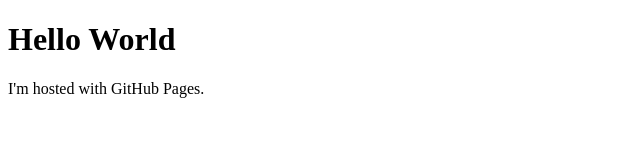
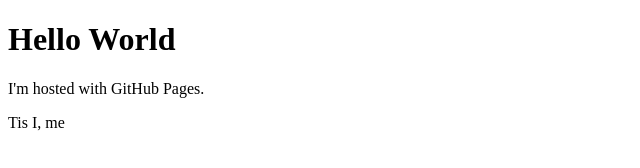
Before and after one commit to knam11/knam11.github.io, a plain HTML site: page index.html in a window 1280 px wide. Shown: the full height of the page, 0-640 px from the left. Drawn offline with Linux system fonts and the light colour scheme.

Commit message:
Update index.html

```diff
--- a/index.html
+++ b/index.html
@@ -3,5 +3,6 @@
 <body>
 <h1>Hello World</h1>
 <p>I'm hosted with GitHub Pages.</p>
+<p>Tis I, me</p>
 </body>
 </html>
```
